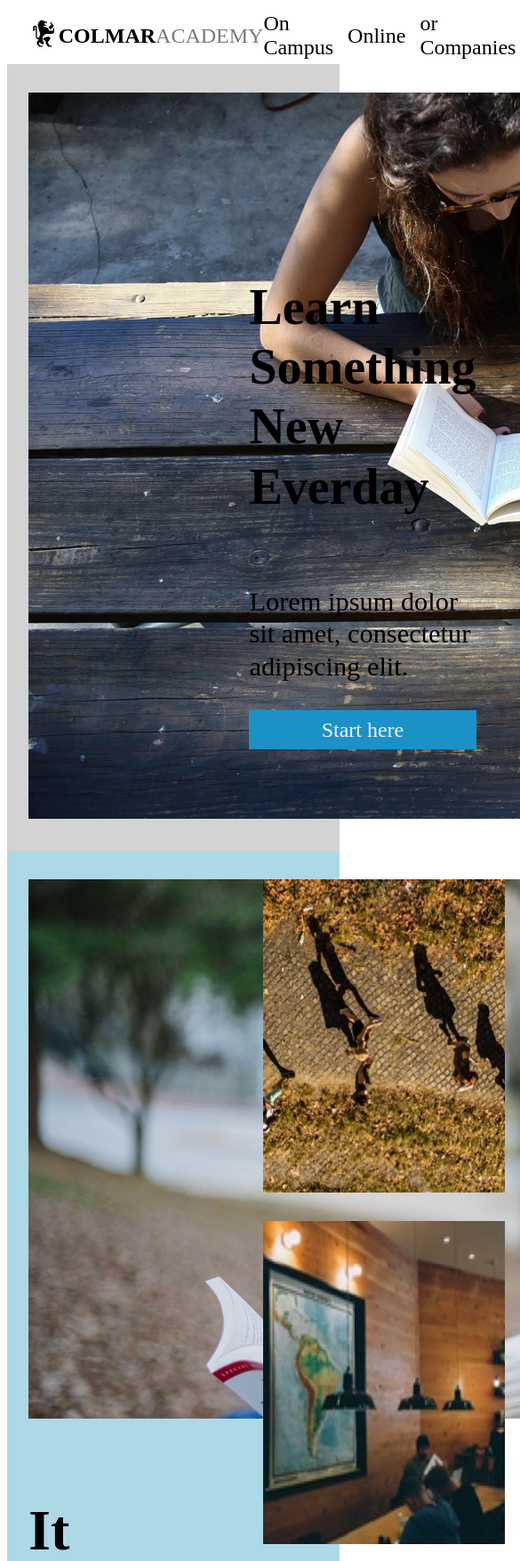
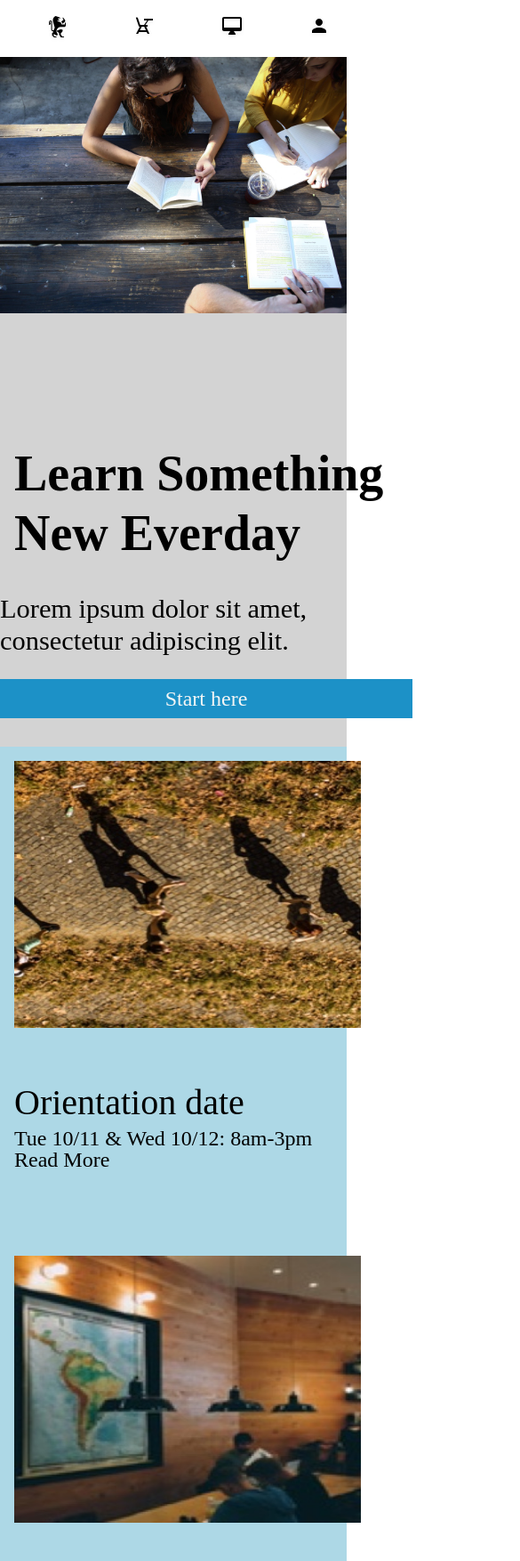
Before and after one commit to hamishv3000/CapstoneColmarAcademy, a plain HTML site: page index.html in a window 390 px wide. Shown: the top 1754 px of the page at 89% size, 585 px wide, since content can reach past the window. Drawn offline with Linux system fonts and the light colour scheme.

Commit message:
mobile elements get near completion

```diff
--- a/index.html
+++ b/index.html
@@ -3,6 +3,7 @@
   <head>
     <meta charset="utf-8">
     <title>Colmar Academy</title>
+    <link rel="stylesheet" href="./resources/css/reset.css">
     <link rel="stylesheet" href="./resources/css/style.css">
   </head>
   <body>
@@ -19,6 +20,12 @@
       <span>or Companies</span>
       <a id= "signin" href="#">Sign in</a>
   	 </div>
+     <div class="mobileheader">
+       <img src="./resources/images/ic-logo.svg" alt="logo">
+       <a href="#"><img src="./resources/images/ic-on-campus.svg" alt="campus login"></a>
+       <a href="#"><img src="./resources/images/ic-online.svg" alt="online login"></a>
+       <a href="#"><img src="./resources/images/ic-login.svg" alt="login"></a>
+     </div>
    </header>
 <!-- Learn Section -->
     <section class="learn">
@@ -71,14 +78,14 @@
       <h1>Start learning</h1>
       <div class="coursetype">
         <div class="software">
-          <img src="./resources/images/course-software.jpg" alt="Software Engineering Course">
+          <img class="seimg" src="./resources/images/course-software.jpg" alt="Software Engineering Course">
           <h3 id="coursetype">Software Engineering</h3>
           <h4 id="courses">Courses</h4>
           <p id="type">Web Development, Mobile</p>
           <p id="type">Development, iOT, APIs</p>
         </div>
         <div class="computerart">
-          <img src="./resources/images/course-computer-art.jpg" alt="Computer Art Course">
+          <img class="caimg" src="./resources/images/course-computer-art.jpg" alt="Computer Art Course">
           <h3 id="coursetype">Computer Art</h3>
           <h4 id="courses">Courses</h4>
           <p id="type">Imaging &amp; Design, Web Design,</p>
@@ -86,28 +93,28 @@
           <p id="type">Computer Animation</p>
         </div>
         <div class="design">
-          <img src="./resources/images/course-design.jpg" alt="Design Course">
+          <img class="dimg" src="./resources/images/course-design.jpg" alt="Design Course">
           <h3 id="coursetype">Design</h3>
           <h4 id="courses">Courses</h4>
           <p id="type">User Experience Design, User</p>
           <p id="type">Research, Visual Design</p>
         </div>
         <div class="data">
-          <img src="./resources/images/course-data.jpg" alt="Data Course">
+          <img class="daimg" src="./resources/images/course-data.jpg" alt="Data Course">
           <h3 id="coursetype">Data</h3>
           <h4 id="courses">Courses</h4>
           <p id="type">Data Science, Big Data, SQL, Data</p>
           <p id="type">Visualization</p>
         </div>
         <div class="business">
-          <img src="./resources/images/course-business.jpg" alt="Business Course">
+          <img class="bimg" src="./resources/images/course-business.jpg" alt="Business Course">
           <h3 id="coursetype">Business</h3>
           <h4 id="courses">Courses</h4>
           <p id="type">Product Development, Business</p>
           <p id="type">Development, Startup</p>
         </div>
         <div class="marketing">
-          <img src="resources\images\course-marketing.jpg" alt="Marketing Course">
+          <img class="mimg" src="resources\images\course-marketing.jpg" alt="Marketing Course">
           <h3 id="coursetype">Marketing</h3>
           <h4 id="courses">Courses</h4>
           <p id="type">Analytics, Content Marketing,</p>
--- /dev/null
+++ b/resources/css/reset.css
@@ -0,0 +1,53 @@
+/* http://meyerweb.com/eric/tools/css/reset/
+   v2.0 | 20110126
+   License: none (public domain)
+*/
+
+html, body, div, span, applet, object, iframe,
+h1, h2, h3, h4, h5, h6, p, blockquote, pre,
+a, abbr, acronym, address, big, cite, code,
+del, dfn, em, img, ins, kbd, q, s, samp,
+small, strike, strong, sub, sup, tt, var,
+b, u, i, center,
+dl, dt, dd, ol, ul, li,
+fieldset, form, label, legend,
+table, caption, tbody, tfoot, thead, tr, th, td,
+article, aside, canvas, details, embed,
+figure, figcaption, footer, header, hgroup,
+menu, nav, output, ruby, section, summary,
+time, mark, audio, video {
+  margin: 0;
+  padding: 0;
+  border: 0;
+  font-size: 100%;
+  font: inherit;
+  vertical-align: baseline;
+}
+/* HTML5 display-role reset for older browsers */
+article, aside, details, figcaption, figure,
+footer, header, hgroup, menu, nav, section {
+  display: block;
+}
+body {
+  line-height: 1;
+}
+ol, ul {
+  list-style: none;
+}
+blockquote, q {
+  quotes: none;
+}
+blockquote:before, blockquote:after,
+q:before, q:after {
+  content: '';
+  content: none;
+}
+table {
+  border-collapse: collapse;
+  border-spacing: 0;
+}
+
+a {
+  color: black;
+  text-decoration: none;
+}
--- a/resources/css/style.css
+++ b/resources/css/style.css
@@ -66,6 +66,23 @@ header .signinarea {
   padding-right: 16px;
 }
 
+.mobileheader {
+  display: none;
+}
+
+@media screen and (max-width: 710px) {
+header .content, header .signinarea {
+    display: none;
+  }
+header .mobileheader {
+    width: 100%;
+    padding: 1rem;
+    display: inherit;
+    justify-content: space-around;
+    align-items: center;
+    position: absolute;
+  }
+}
 /* learn section*/
 
 .learn {
@@ -77,10 +94,10 @@ header .signinarea {
 .student {
 	width: 60%;
 	height: auto;
-	margin-top: 32px;
-	margin-right:24px;
-	margin-bottom:32px;
-	margin-left: 24px;
+	padding-top: 32px;
+	padding-right:24px;
+	padding-bottom:32px;
+	padding-left: 24px;
 }
 
 .start {
@@ -112,6 +129,32 @@ header .signinarea {
   text-align: center;
 }
 
+@media screen and (max-width: 710px){
+  section {
+    flex-direction: column;
+  }
+  .student {
+    width: 100%;
+    height: auto;
+    padding-left: 0px;
+    padding-top: 0px;
+    justify-content: space-around;
+  }
+
+  .student img{
+    width: 100%;
+    height: auto;
+  }
+  .start h2 {
+    padding-top: 2rem;
+    padding-bottom: 2rem;
+    padding-left: 1rem;
+  }
+  .here {
+    margin-top: 24px;
+    margin-bottom: 32px;
+  }
+}
 /* University Section*/
 .uni {
 	width:100%;
@@ -198,6 +241,38 @@ header .signinarea {
   display: flex;
 }
 
+@media screen and (max-width: 710px){
+  .practising {
+    display: none;
+  }
+   .information {
+     width: 100%;
+     margin-top: 0px;
+     margin-bottom: 0px;
+
+   }
+  .orientation, .campus, .guest {
+    width: 100%;
+    height: auto;
+    padding-left: 16px;
+    padding-top: 16px;
+    padding-right: 16px;
+    flex-direction: column;
+  }
+  #information1, #information2 {
+    width: 100%;
+    height: 300px;
+    padding-left: 0px;
+    padding-right: 0px;
+    padding-bottom: 0px;
+}
+  .info {
+    width: 100%;
+    padding-top: 64px;
+    padding-bottom: 64px;
+ }
+}
+
 /* Courses Section */
 .courses {
   width:100%;
@@ -251,6 +326,22 @@ header .signinarea {
   background-color: white;
 }
 
+@media screen and (max-width: 710px) {
+  .coursetype {
+    flex-direction: column;
+  }
+  .seimg, .caimg, .dimg, .daimg, .bimg, .mimg {
+    display: none;
+  }
+
+  #courses, #type {
+    display: none;
+  }
+
+  #coursetype {
+
+  }
+}
 /* Thesis Section*/
 .thesis {
   width: 100%;
```
